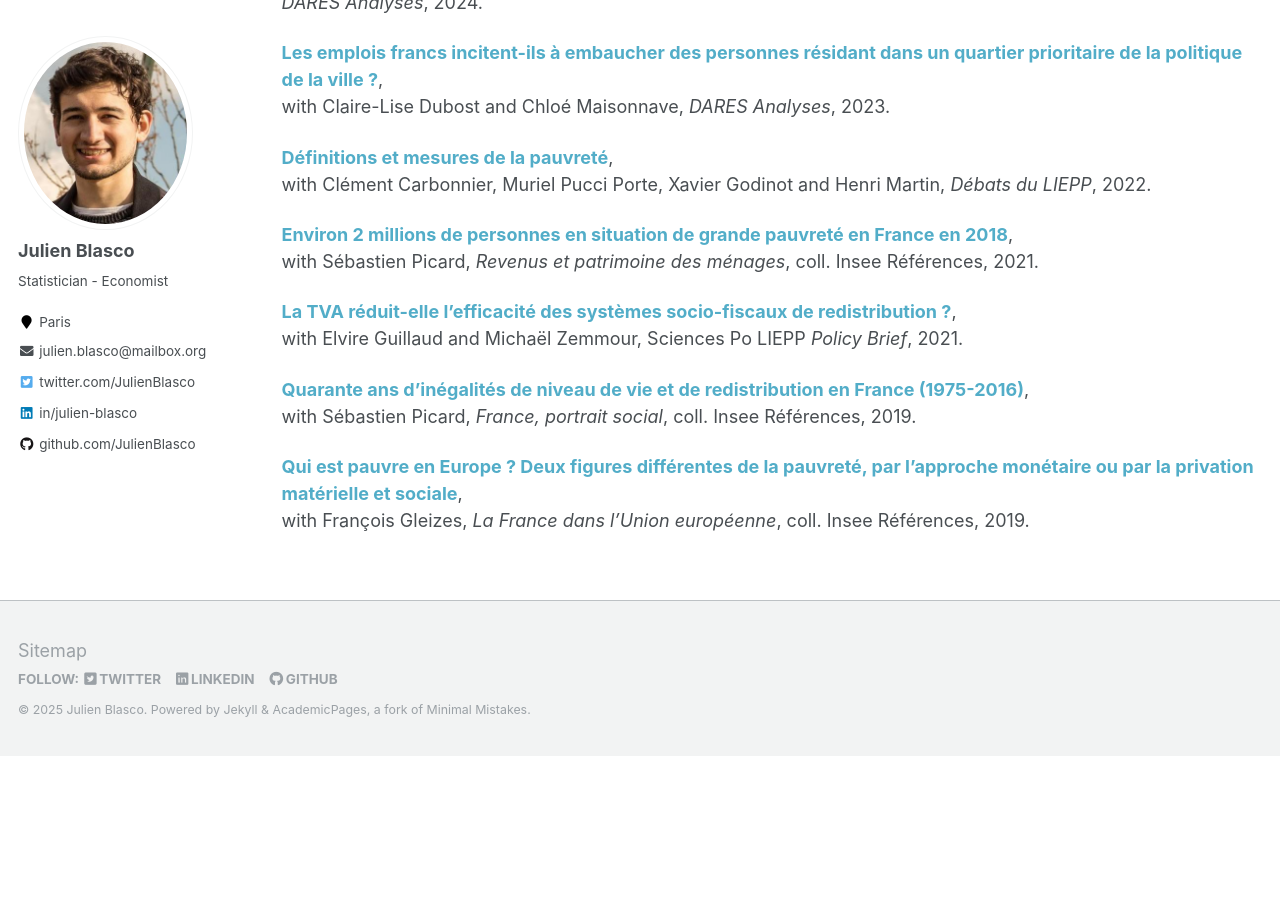
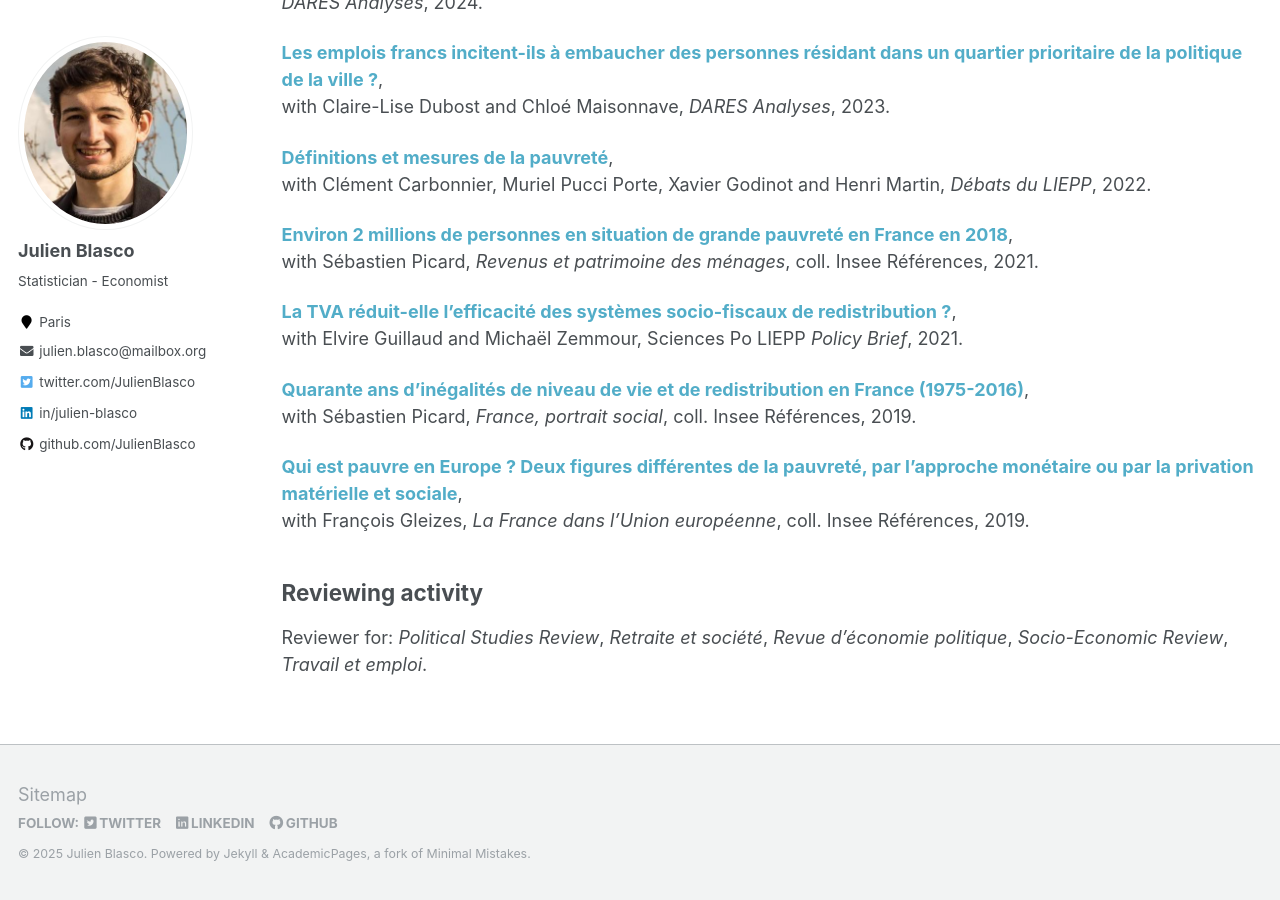
Before and after one commit to JulienBlasco/julienblasco.github.io, a Jekyll site: the page built from _pages/research.md, in a window 1280 px wide and 900 px high, scrolled down 915 px. Built offline with Jekyll 4.4.1, drawn with Linux system fonts in a browser that asks for light colours; before the commit the page ends 1671 px from its top, so only the background shows below that.

Commit message:
Update research.md: ajout reviews

```diff
--- a/_pages/research.md
+++ b/_pages/research.md
@@ -36,6 +36,7 @@ Downloads:
 **[Who is Poor in Europe? Two Different Illustrations of Poverty, Using the Monetary Approach or the Material and Social Deprivation Approach](https://www.insee.fr/en/statistiques/4124923?sommaire=4124951)**,
 with François Gleizes, *France in the European Union*, coll. Insee Références, 2019.
 
+
 ## Other published work (in French)
 
 **[Quelle situation professionnelle après un parcours en insertion par l'activité économique ?](https://www.dares.travail-emploi.gouv.fr/publication/quelle-situation-professionnelle-apres-un-parcours-en-insertion-par-lactivite)**,
@@ -58,3 +59,8 @@ with Sébastien Picard, *France, portrait social*, coll. Insee Références, 201
 
 **[Qui est pauvre en Europe ? Deux figures différentes de la pauvreté, par l’approche monétaire ou par la privation matérielle et sociale](https://www.insee.fr/fr/statistiques/3902325?sommaire=3902446)**,
 with François Gleizes, *La France dans l’Union européenne*, coll. Insee Références, 2019.
+
+
+## Reviewing activity
+
+Reviewer for: *Political Studies Review*, *Retraite et société*, *Revue d'économie politique*, *Socio-Economic Review*, *Travail et emploi*.
```
